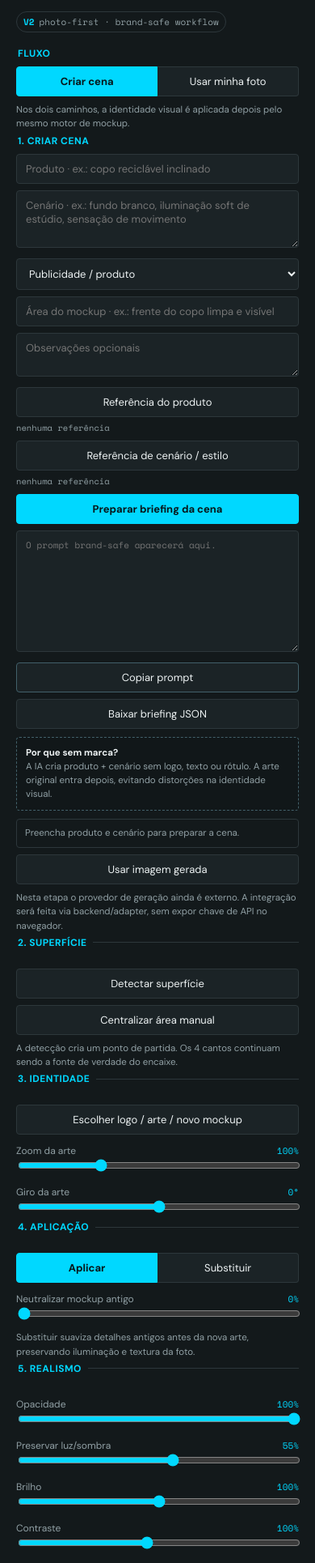
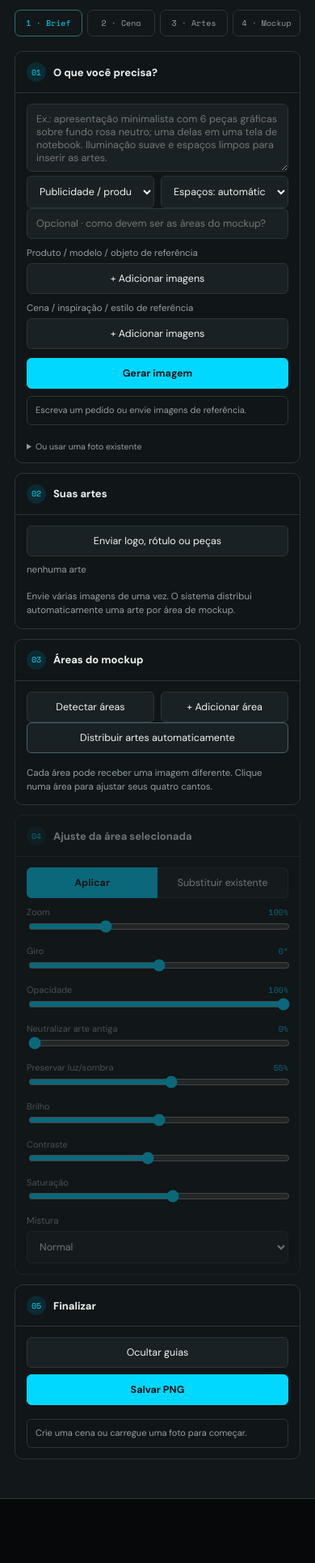
Before and after one commit to oalexgil/mockup-lata-ao-vivo, a website with bundled scripts: page photo.html in a window 390 px wide. Shown: the part 70-2000 px from the top of the page at 81% size. Built offline with nearby package versions, Linux system fonts and the light colour scheme.

Commit message:
feat: redesign studio UX around generate iterate and multi-art apply

```diff
--- a/photo.html
+++ b/photo.html
@@ -8,34 +8,33 @@
 <link rel="preconnect" href="https://fonts.gstatic.com" crossorigin>
 <link href="https://fonts.googleapis.com/css2?family=DM+Sans:wght@400;500;700&family=Space+Mono:wght@400;700&display=swap" rel="stylesheet">
 <style>
-:root{--bg:#0b0f10;--panel:#13191b;--panel2:#1b2326;--line:#2d373b;--ink:#edf2f3;--dim:#91a0a5;--accent:#00d8ff;--ok:#42d392;--warn:#f4b942;--mono:"Space Mono",ui-monospace,monospace}
-*{box-sizing:border-box}html,body{margin:0;min-height:100%;background:var(--bg);color:var(--ink);font-family:"DM Sans",system-ui,sans-serif}.app{display:grid;grid-template-columns:360px 1fr;min-height:100vh}.rail{padding:20px 20px 36px;background:var(--panel);border-right:1px solid var(--line);overflow:auto}.stage{position:relative;display:flex;align-items:center;justify-content:center;min-width:0;overflow:auto;padding:26px;background:#07090a}
-h1{font-size:20px;margin:0 0 4px}.sub{margin:0 0 18px;color:var(--dim);font-size:12.5px}.pill{display:inline-flex;gap:6px;align-items:center;border:1px solid var(--line);padding:4px 8px;border-radius:999px;font:11px var(--mono);color:var(--dim);margin-bottom:18px}.pill b{color:var(--accent)}
-fieldset{border:0;border-top:1px solid var(--line);padding:16px 0 4px;margin:0}fieldset:first-of-type{border-top:0;padding-top:0}legend{font-size:12px;font-weight:700;color:var(--accent);padding-right:8px;text-transform:uppercase;letter-spacing:.04em}
-button,.filebtn,select,input[type=text],textarea{width:100%;margin-top:8px;padding:9px 11px;background:var(--panel2);border:1px solid var(--line);border-radius:4px;color:var(--ink);font:inherit;font-size:13px}button,.filebtn{cursor:pointer}.filebtn{display:block;text-align:center}button:hover,.filebtn:hover{border-color:#52707a}.primary{background:var(--accent);border-color:var(--accent);color:#07171b;font-weight:700}.secondary{border-color:#42606a}.seg{display:flex}.seg button{border-radius:0}.seg button:first-child{border-radius:4px 0 0 4px}.seg button:last-child{border-radius:0 4px 4px 0;border-left:0}.seg button[aria-pressed=true]{background:var(--accent);color:#07171b;border-color:var(--accent);font-weight:700}
-input[type=file]{display:none}.row{display:block;margin-top:12px}.rowhead{display:flex;justify-content:space-between;gap:10px;color:var(--dim);font-size:12px}.value{font:11px var(--mono);color:var(--accent)}input[type=range]{width:100%;accent-color:var(--accent)}.hint{font-size:11.5px;line-height:1.5;color:var(--dim);margin:8px 0 0}.status{margin-top:10px;padding:9px 10px;border:1px solid var(--line);border-radius:4px;font-size:11.5px;color:var(--dim);line-height:1.45}.status.ok{border-color:#245f48;color:#87deb7}.status.warn{border-color:#6e5823;color:#e9c866}.refname{font:10.5px var(--mono);color:var(--dim);margin-top:5px;white-space:nowrap;overflow:hidden;text-overflow:ellipsis}.prompt{min-height:150px;resize:vertical;font:11px/1.5 var(--mono)}.callout{padding:10px 11px;border:1px dashed #42606a;border-radius:4px;background:#111719;color:var(--dim);font-size:11.5px;line-height:1.5;margin-top:10px}.callout strong{color:var(--ink)}
-#display{display:block;max-width:100%;max-height:calc(100vh - 52px);box-shadow:0 20px 70px rgba(0,0,0,.35);touch-action:none;cursor:crosshair}.empty{position:absolute;text-align:center;color:var(--dim);max-width:430px;line-height:1.6}.empty strong{display:block;color:var(--ink);font-size:18px;margin-bottom:6px}.hidden{display:none!important}.topnote{position:absolute;top:12px;right:14px;background:rgba(11,15,16,.88);border:1px solid var(--line);padding:6px 9px;border-radius:4px;font:11px var(--mono);color:var(--dim)}
-@media(max-width:850px){.app{grid-template-columns:1fr;grid-template-rows:auto 1fr}.rail{border-right:0;border-bottom:1px solid var(--line)}.stage{min-height:55vh}#display{max-height:70vh}}
+:root{--bg:#0a0e0f;--panel:#121719;--panel2:#1a2124;--line:#2b3539;--ink:#edf2f3;--dim:#93a0a5;--accent:#00d8ff;--ok:#42d392;--warn:#f4b942;--danger:#ef6b73;--mono:"Space Mono",ui-monospace,monospace}
+*{box-sizing:border-box}html,body{margin:0;min-height:100%;background:var(--bg);color:var(--ink);font-family:"DM Sans",system-ui,sans-serif}.app{display:grid;grid-template-columns:390px minmax(0,1fr);height:100vh}.rail{overflow:auto;padding:18px 18px 36px;background:var(--panel);border-right:1px solid var(--line)}.stage{position:relative;display:flex;align-items:center;justify-content:center;overflow:auto;padding:26px;background:#060809}.brand{display:flex;align-items:center;justify-content:space-between;gap:12px}.brand h1{font-size:21px;margin:0}.brand a{color:var(--dim);font-size:11px;text-decoration:none}.sub{margin:5px 0 15px;color:var(--dim);font-size:12.5px}.progress{display:grid;grid-template-columns:repeat(4,1fr);gap:6px;margin-bottom:18px}.progress div{padding:8px 7px;border:1px solid var(--line);border-radius:7px;color:var(--dim);font:10px var(--mono);text-align:center}.progress .done{border-color:#245f48;color:#8ce0bb;background:#102019}.progress .active{border-color:#356b76;color:var(--accent)}
+section.card{border:1px solid var(--line);border-radius:10px;background:#101517;margin-bottom:12px;overflow:hidden}.card-head{display:flex;align-items:center;gap:9px;padding:13px 14px;border-bottom:1px solid var(--line)}.num{display:grid;place-items:center;width:24px;height:24px;border-radius:50%;background:#0b2a31;color:var(--accent);font:10px var(--mono)}.card-head strong{font-size:13px}.card-body{padding:13px 14px}label.caption{display:block;color:var(--dim);font-size:11.5px;margin:10px 0 5px}.hint{font-size:11.5px;color:var(--dim);line-height:1.5;margin:8px 0 0}.tiny{font-size:10.5px;color:var(--dim)}
+textarea,input[type=text],select,button,.filebtn{width:100%;padding:10px 11px;border:1px solid var(--line);border-radius:6px;background:var(--panel2);color:var(--ink);font:inherit;font-size:12.5px}textarea{resize:vertical;min-height:84px}button,.filebtn{cursor:pointer;text-align:center}.filebtn{display:block}.filebtn:hover,button:hover{border-color:#4b6670}.primary{background:var(--accent);border-color:var(--accent);color:#061619;font-weight:700}.secondary{border-color:#45626d}.danger{border-color:#63383c;color:#ff9aa1}.row2{display:grid;grid-template-columns:1fr 1fr;gap:8px}.stack{display:grid;gap:8px}.hidden{display:none!important}.status{margin-top:9px;padding:9px 10px;border:1px solid var(--line);border-radius:6px;color:var(--dim);font-size:11px;line-height:1.45}.status.ok{border-color:#245f48;color:#8ce0bb}.status.warn{border-color:#705a25;color:#e8c568}.versions{display:flex;gap:8px;overflow:auto;margin-top:10px}.version-card{width:86px;min-width:86px;padding:5px;background:#0d1214}.version-card img{width:100%;height:56px;object-fit:cover;border-radius:4px;display:block}.version-card span{display:block;margin-top:4px;font:10px var(--mono)}.version-card.active{border-color:var(--accent)}
+input[type=file]{display:none}.asset-list{display:grid;gap:6px;margin-top:8px}.asset-chip{display:flex;align-items:center;gap:8px;padding:6px 8px;border:1px solid var(--line);border-radius:6px;background:#0d1214}.asset-chip img{width:34px;height:34px;object-fit:cover;border-radius:4px}.asset-chip span{font-size:11px;white-space:nowrap;overflow:hidden;text-overflow:ellipsis}.slots-list{display:grid;gap:7px;margin-top:8px}.slot-card{padding:8px;border:1px solid var(--line);border-radius:7px;background:#0d1214}.slot-card.active{border-color:var(--accent)}.slot-title{display:flex;justify-content:space-between;gap:8px;margin:0 0 6px;padding:0;border:0;background:transparent;text-align:left}.slot-title span{color:var(--dim);font-size:10px}.slot-card select{margin-bottom:6px}.slot-remove{padding:6px 8px;font-size:10.5px;color:#f69aa0}.adjustments.disabled{opacity:.42;pointer-events:none}.seg{display:flex}.seg button{border-radius:0}.seg button:first-child{border-radius:6px 0 0 6px}.seg button:last-child{border-radius:0 6px 6px 0;border-left:0}.seg button[aria-pressed=true]{background:var(--accent);color:#07171b;border-color:var(--accent);font-weight:700}.range{display:block;margin-top:10px}.range-head{display:flex;justify-content:space-between;color:var(--dim);font-size:11px}.range output{font:10px var(--mono);color:var(--accent)}input[type=range]{width:100%;accent-color:var(--accent)}
+#display{display:block;max-width:100%;max-height:calc(100vh - 52px);box-shadow:0 24px 80px rgba(0,0,0,.45);touch-action:none;cursor:crosshair}.empty{position:absolute;text-align:center;max-width:430px;color:var(--dim);line-height:1.6}.empty strong{display:block;color:var(--ink);font-size:19px;margin-bottom:6px}.canvas-hint{position:absolute;top:12px;right:14px;padding:6px 9px;border:1px solid var(--line);border-radius:5px;background:rgba(10,14,15,.9);color:var(--dim);font:10px var(--mono)}
+@media(max-width:900px){.app{grid-template-columns:1fr;grid-template-rows:auto 1fr;height:auto}.rail{border-right:0;border-bottom:1px solid var(--line);max-height:none}.stage{min-height:60vh}#display{max-height:72vh}}
 </style>
 </head>
 <body>
 <div class="app">
 <aside class="rail">
-  <h1>Mockup Vision</h1>
-  <p class="sub">Crie a cena. Aplique sua marca.</p>
-  <div class="pill"><b>V2</b> photo-first · brand-safe workflow</div>
+  <div class="brand"><h1>Mockup Vision</h1><a href="index.html">Cylinder Lab</a></div>
+  <p class="sub">Descreva. Gere. Aplique sua marca.</p>
 
-  <fieldset>
-    <legend>Fluxo</legend>
-    <div class="seg"><button id="flowGenerate" aria-pressed="true">Criar cena</button><button id="flowPhoto" aria-pressed="false">Usar minha foto</button></div>
-    <p class="hint">Nos dois caminhos, a identidade visual é aplicada depois pelo mesmo motor de mockup.</p>
-  </fieldset>
+  <div class="progress">
+    <div id="progress1" class="active">1 · Brief</div>
+    <div id="progress2">2 · Cena</div>
+    <div id="progress3">3 · Artes</div>
+    <div id="progress4">4 · Mockup</div>
+  </div>
 
-  <section id="generatePanel">
-    <fieldset>
-      <legend>1. Criar cena</legend>
-      <input id="sceneProduct" type="text" placeholder="Produto · ex.: copo reciclável inclinado">
-      <textarea id="sceneDescription" rows="3" placeholder="Cenário · ex.: fundo branco, iluminação soft de estúdio, sensação de movimento"></textarea>
+  <section class="card">
+    <div class="card-head"><span class="num">01</span><strong>O que você precisa?</strong></div>
+    <div class="card-body">
+      <textarea id="mockupPrompt" placeholder="Ex.: apresentação minimalista com 6 peças gráficas sobre fundo rosa neutro; uma delas em uma tela de notebook. Iluminação suave e espaços limpos para inserir as artes."></textarea>
+      <div class="row2">
         <select id="sceneStyle">
           <option value="commercial">Publicidade / produto</option>
           <option value="ecommerce">E-commerce</option>
@@ -43,89 +42,94 @@ input[type=file]{display:none}.row{display:block;margin-top:12px}.rowhead{displa
           <option value="lifestyle">Lifestyle</option>
           <option value="minimal">Minimalista</option>
         </select>
-      <input id="sceneSurface" type="text" placeholder="Área do mockup · ex.: frente do copo limpa e visível">
-      <textarea id="sceneNotes" rows="2" placeholder="Observações opcionais"></textarea>
+        <select id="desiredSlots">
+          <option value="">Espaços: automático</option>
+          <option value="1">1 espaço</option><option value="2">2 espaços</option><option value="3">3 espaços</option><option value="4">4 espaços</option><option value="5">5 espaços</option><option value="6">6 espaços</option><option value="7">7 espaços</option><option value="8">8 espaços</option>
+        </select>
+      </div>
+      <input id="surfaceHint" type="text" placeholder="Opcional · como devem ser as áreas do mockup?">
+      <label class="caption">Produto / modelo / objeto de referência</label>
+      <label class="filebtn" for="productRefs">+ Adicionar imagens</label>
+      <input id="productRefs" type="file" accept="image/*" multiple>
+      <label class="caption">Cena / inspiração / estilo de referência</label>
+      <label class="filebtn" for="sceneRefs">+ Adicionar imagens</label>
+      <input id="sceneRefs" type="file" accept="image/*" multiple>
+      <button id="generateBtn" class="primary" style="margin-top:11px">Gerar imagem</button>
+      <div id="generateStatus" class="status">Escreva um pedido ou envie imagens de referência.</div>
 
-      <label class="filebtn" for="productReference">Referência do produto</label>
-      <input id="productReference" type="file" accept="image/*">
-      <div class="refname" id="productReferenceName">nenhuma referência</div>
+      <div id="versions" class="versions"></div>
+      <div id="iterationBox" class="hidden" style="margin-top:10px">
+        <textarea id="iterationPrompt" placeholder="O que você quer mudar nesta versão? Ex.: deixe o fundo mais claro e aumente a distância entre as peças."></textarea>
+        <button id="iterateBtn" class="secondary">Gerar nova versão</button>
+      </div>
 
-      <label class="filebtn" for="sceneReference">Referência de cenário / estilo</label>
-      <input id="sceneReference" type="file" accept="image/*">
-      <div class="refname" id="sceneReferenceName">nenhuma referência</div>
+      <div id="fallbackBox" class="hidden" style="margin-top:10px">
+        <p class="hint">Enquanto o provedor de geração não estiver conectado neste ambiente, você pode gerar externamente e continuar daqui.</p>
+        <label class="filebtn" for="generatedFallback">Importar imagem gerada</label>
+        <input id="generatedFallback" type="file" accept="image/*">
+      </div>
 
-      <button id="prepareSceneBtn" class="primary">Preparar briefing da cena</button>
-      <textarea id="promptPreview" class="prompt" readonly placeholder="O prompt brand-safe aparecerá aqui."></textarea>
-      <button id="copyPromptBtn" class="secondary">Copiar prompt</button>
-      <button id="downloadBriefBtn">Baixar briefing JSON</button>
-
-      <div class="callout"><strong>Por que sem marca?</strong><br>A IA cria produto + cenário sem logo, texto ou rótulo. A arte original entra depois, evitando distorções na identidade visual.</div>
-      <div class="status" id="sceneStatus">Preencha produto e cenário para preparar a cena.</div>
-
-      <label class="filebtn" for="generatedSceneFile">Usar imagem gerada</label>
-      <input id="generatedSceneFile" type="file" accept="image/*">
-      <p class="hint">Nesta etapa o provedor de geração ainda é externo. A integração será feita via backend/adapter, sem expor chave de API no navegador.</p>
-    </fieldset>
+      <details style="margin-top:10px"><summary class="tiny">Ou usar uma foto existente</summary>
+        <label class="filebtn" for="photoFile" style="margin-top:8px">Carregar foto / mockup existente</label>
+        <input id="photoFile" type="file" accept="image/*">
+      </details>
+    </div>
   </section>
 
-  <section id="photoPanel" class="hidden">
-    <fieldset>
-      <legend>1. Foto base</legend>
-      <label class="filebtn" for="photoFile">Escolher foto</label>
-      <p class="hint">Use uma foto própria, mockup existente ou a cena gerada no fluxo ao lado.</p>
-    </fieldset>
+  <section class="card">
+    <div class="card-head"><span class="num">02</span><strong>Suas artes</strong></div>
+    <div class="card-body">
+      <label class="filebtn" for="brandFiles">Enviar logo, rótulo ou peças</label>
+      <input id="brandFiles" type="file" accept="image/*" multiple>
+      <div id="assetCount" class="hint">nenhuma arte</div>
+      <div id="assetList" class="asset-list"></div>
+      <p class="hint">Envie várias imagens de uma vez. O sistema distribui automaticamente uma arte por área de mockup.</p>
+    </div>
   </section>
 
-  <input id="photoFile" type="file" accept="image/*">
+  <section class="card">
+    <div class="card-head"><span class="num">03</span><strong>Áreas do mockup</strong></div>
+    <div class="card-body">
+      <div class="row2"><button id="detectAreasBtn">Detectar áreas</button><button id="addAreaBtn">+ Adicionar área</button></div>
+      <button id="autoAssignBtn" class="secondary">Distribuir artes automaticamente</button>
+      <div id="slotsList" class="slots-list"></div>
+      <p class="hint">Cada área pode receber uma imagem diferente. Clique numa área para ajustar seus quatro cantos.</p>
+    </div>
+  </section>
 
-  <fieldset>
-    <legend>2. Superfície</legend>
-    <button id="detectBtn">Detectar superfície</button>
-    <button id="resetQuadBtn">Centralizar área manual</button>
-    <p class="hint">A detecção cria um ponto de partida. Os 4 cantos continuam sendo a fonte de verdade do encaixe.</p>
-  </fieldset>
+  <section class="card adjustments disabled" id="adjustments">
+    <div class="card-head"><span class="num">04</span><strong>Ajuste da área selecionada</strong></div>
+    <div class="card-body">
+      <div class="seg"><button id="modeApply" aria-pressed="true">Aplicar</button><button id="modeReplace" aria-pressed="false">Substituir existente</button></div>
+      <label class="range"><span class="range-head"><span>Zoom</span><output id="vZoom">100%</output></span><input id="sZoom" type="range" min="0.6" max="2" step="0.01" value="1"></label>
+      <label class="range"><span class="range-head"><span>Giro</span><output id="vRotate">0°</output></span><input id="sRotate" type="range" min="-180" max="180" step="1" value="0"></label>
+      <label class="range"><span class="range-head"><span>Opacidade</span><output id="vOpacity">100%</output></span><input id="sOpacity" type="range" min="0" max="1" step="0.01" value="1"></label>
+      <label class="range"><span class="range-head"><span>Neutralizar arte antiga</span><output id="vCleanup">0%</output></span><input id="sCleanup" type="range" min="0" max="1" step="0.01" value="0"></label>
+      <label class="range"><span class="range-head"><span>Preservar luz/sombra</span><output id="vLight">55%</output></span><input id="sLight" type="range" min="0" max="1" step="0.01" value="0.55"></label>
+      <label class="range"><span class="range-head"><span>Brilho</span></span><input id="sBrightness" type="range" min="0.5" max="1.5" step="0.01" value="1"></label>
+      <label class="range"><span class="range-head"><span>Contraste</span></span><input id="sContrast" type="range" min="0.5" max="1.6" step="0.01" value="1"></label>
+      <label class="range"><span class="range-head"><span>Saturação</span></span><input id="sSaturation" type="range" min="0" max="1.8" step="0.01" value="1"></label>
+      <label class="caption">Mistura</label>
+      <select id="blendMode"><option value="source-over">Normal</option><option value="multiply">Multiply</option><option value="overlay">Overlay</option><option value="soft-light">Soft light</option></select>
+    </div>
+  </section>
 
-  <fieldset>
-    <legend>3. Identidade</legend>
-    <label class="filebtn" for="artFile">Escolher logo / arte / novo mockup</label>
-    <input id="artFile" type="file" accept="image/*">
-    <label class="row"><span class="rowhead"><span>Zoom da arte</span><span class="value" id="vZoom">100%</span></span><input id="sZoom" type="range" min="0.6" max="2" step="0.01" value="1"></label>
-    <label class="row"><span class="rowhead"><span>Giro da arte</span><span class="value" id="vRotate">0°</span></span><input id="sRotate" type="range" min="-180" max="180" step="1" value="0"></label>
-  </fieldset>
+  <section class="card">
+    <div class="card-head"><span class="num">05</span><strong>Finalizar</strong></div>
+    <div class="card-body stack">
+      <button id="toggleGuides">Ocultar guias</button>
+      <button id="saveBtn" class="primary">Salvar PNG</button>
+      <div id="status" class="status">Crie uma cena ou carregue uma foto para começar.</div>
+    </div>
+  </section>
+</aside>
 
-  <fieldset>
-    <legend>4. Aplicação</legend>
-    <div class="seg"><button id="modeApply" aria-pressed="true">Aplicar</button><button id="modeReplace" aria-pressed="false">Substituir</button></div>
-    <label class="row" id="cleanupRow"><span class="rowhead"><span>Neutralizar mockup antigo</span><span class="value" id="vCleanup">0%</span></span><input id="sCleanup" type="range" min="0" max="1" step="0.01" value="0"></label>
-    <p class="hint">Substituir suaviza detalhes antigos antes da nova arte, preservando iluminação e textura da foto.</p>
-  </fieldset>
-
-  <fieldset>
-    <legend>5. Realismo</legend>
-    <label class="row"><span class="rowhead"><span>Opacidade</span><span class="value" id="vOpacity">100%</span></span><input id="sOpacity" type="range" min="0" max="1" step="0.01" value="1"></label>
-    <label class="row"><span class="rowhead"><span>Preservar luz/sombra</span><span class="value" id="vLight">55%</span></span><input id="sLight" type="range" min="0" max="1" step="0.01" value="0.55"></label>
-    <label class="row"><span class="rowhead"><span>Brilho</span><span class="value" id="vBrightness">100%</span></span><input id="sBrightness" type="range" min="0.5" max="1.5" step="0.01" value="1"></label>
-    <label class="row"><span class="rowhead"><span>Contraste</span><span class="value" id="vContrast">100%</span></span><input id="sContrast" type="range" min="0.5" max="1.6" step="0.01" value="1"></label>
-    <label class="row"><span class="rowhead"><span>Saturação</span><span class="value" id="vSaturation">100%</span></span><input id="sSaturation" type="range" min="0" max="1.8" step="0.01" value="1"></label>
-    <label class="row"><span class="rowhead"><span>Mistura</span></span><select id="blendMode"><option value="source-over">Normal</option><option value="multiply">Multiply</option><option value="overlay">Overlay</option><option value="soft-light">Soft light</option></select></label>
-  </fieldset>
-
-  <fieldset>
-    <legend>6. Saída</legend>
-    <button id="toggleGuides">Ocultar guias</button>
-    <button class="primary" id="saveBtn">Salvar PNG</button>
-    <div class="status" id="status">Crie uma cena ou carregue uma foto para começar.</div>
-  </fieldset>
-
-  <p class="hint">O experimento cilíndrico continua preservado em <a href="index.html" style="color:var(--accent)">Cylinder Lab</a>.</p>
-</aside>
 <main class="stage">
   <canvas id="display"></canvas>
-  <div class="empty" id="empty"><strong>Crie uma cena ou use uma foto</strong>Depois detecte a superfície e aplique a identidade visual.</div>
-  <div class="topnote hidden" id="topnote">arraste os 4 cantos</div>
+  <div id="empty" class="empty"><strong>Seu mockup começa aqui</strong>Descreva a cena ou envie uma referência. Depois o Mockup Vision aplica suas artes nas áreas detectadas.</div>
+  <div id="canvasHint" class="canvas-hint hidden">arraste os cantos da área selecionada</div>
 </main>
 </div>
-<script type="module" src="scene-builder.js"></script>
-<script type="module" src="photo-app.js"></script>
+<script type="module" src="studio-app.js"></script>
 </body>
 </html>
```
Lines whose indentation alone changed are shown as unchanged.
